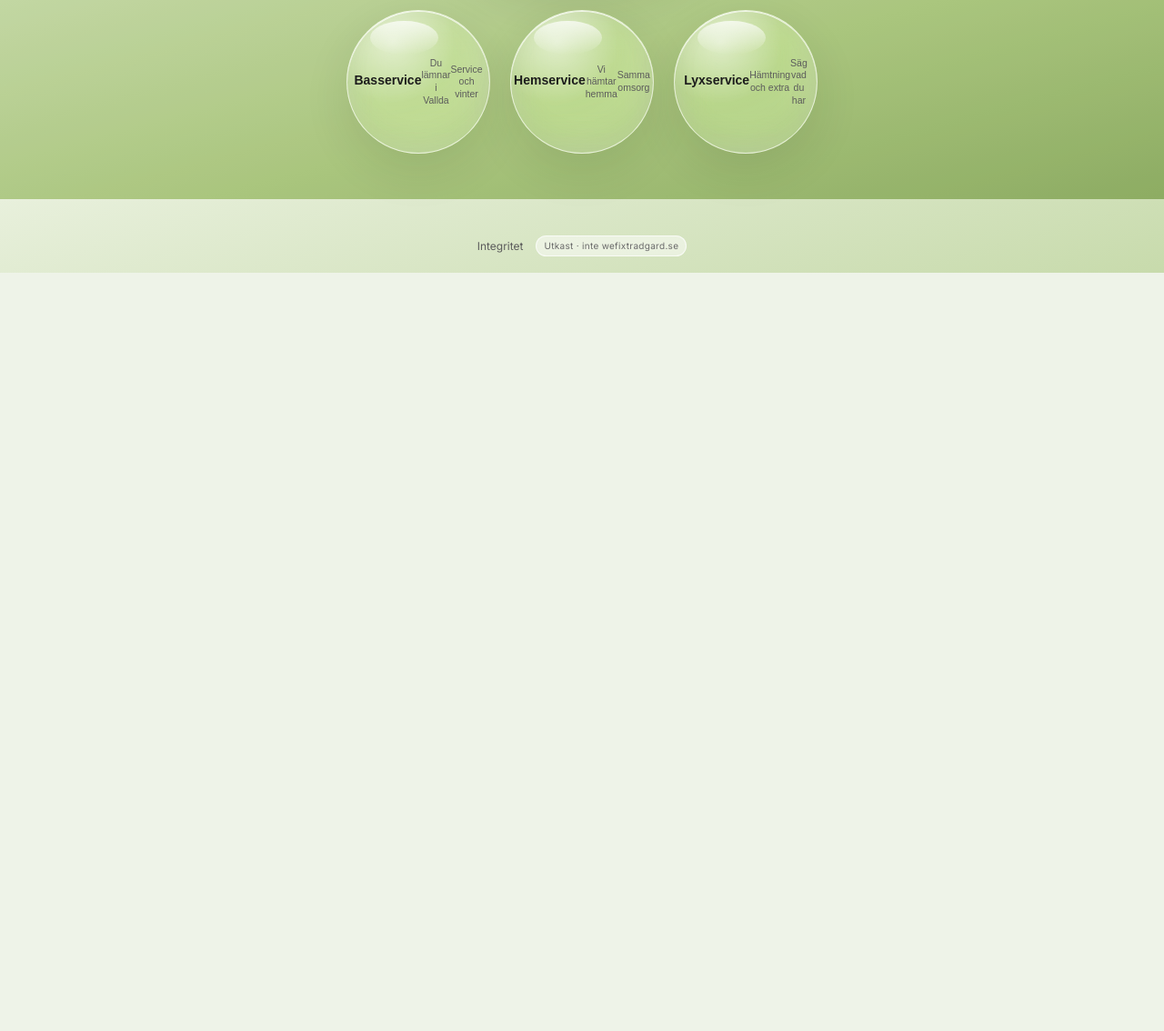
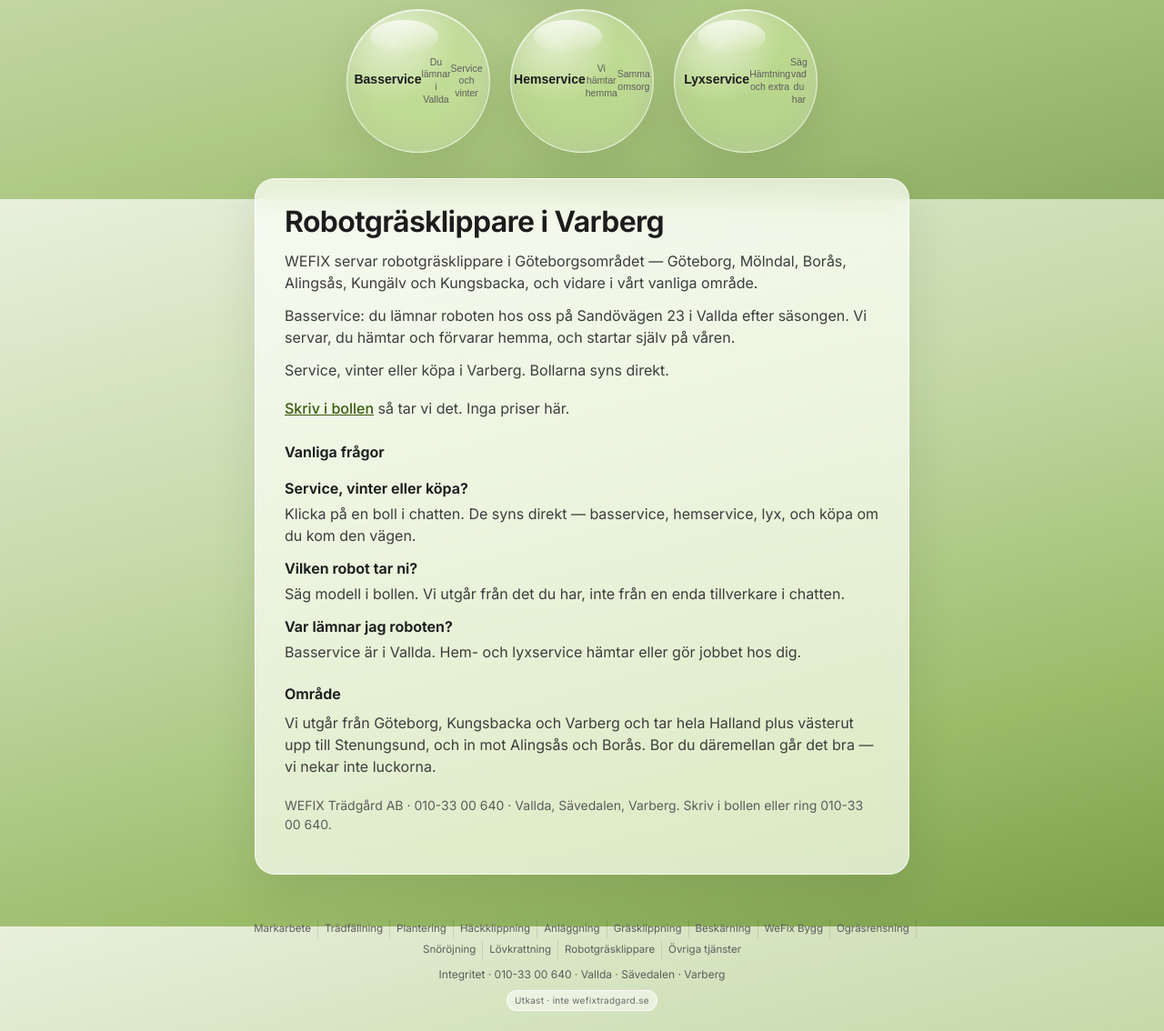
Before and after one commit to wefix001/wefix001.github.io, a plain HTML site: page robotgrasklippare-varberg.html in a window 1280 px wide. Shown: the part 581-1715 px from the top of the page at 91% size. Before the commit the page ends 881 px from the top, so only its background shows below. Drawn offline with Linux system fonts and the light colour scheme.

Commit message:
Ads landing robot Varberg: visible article, greeting is the ask

```diff
--- a/robotgrasklippare-varberg.html
+++ b/robotgrasklippare-varberg.html
@@ -9,23 +9,26 @@
   <link rel="preconnect" href="https://fonts.gstatic.com" crossorigin>
   <link href="https://fonts.googleapis.com/css2?family=Inter:wght@400;500;650&display=swap" rel="stylesheet">
   <link rel="stylesheet" href="assets/css/site.css">
+  <link rel="stylesheet" href="assets/css/landings.css">
 </head>
-<body class="home landing-robot" data-intent="robot.service">
+<body class="home has-article landing-robot" data-intent="robot.service">
   <div class="wash" aria-hidden="true"></div>
   <div class="test-banner">Testyta · inte den skarpa sajten</div>
   <header class="site-header">
-    <a class="logo" href="index.html" aria-label="WEFIX Trädgård, till start">
-      <img src="assets/img/wefix-logo.svg" alt="WEFIX Trädgård" width="140" height="72"
-           onerror="this.onerror=null;this.src='assets/img/wefix-logo.png'">
-    </a>
+    <div class="brand">
+      <a class="logo" href="index.html" aria-label="WEFIX Trädgård, till start">
+        <img src="assets/img/wefix-logo.svg" alt="WEFIX Trädgård" width="140" height="72"
+             onerror="this.onerror=null;this.src='assets/img/wefix-logo.png'">
+      </a>
+      <p class="tagline">Trädgård i Göteborg och Halland sedan 2003</p>
+    </div>
     <a class="phone" href="tel:0103300640">010-33 00 640</a>
   </header>
-  <h1 class="seo-h1">Robotgräsklippare i Varberg</h1>
   <main class="stage">
     <div class="orb orb-main" id="main-orb">
       <div class="orb-inner">
         <div class="messages" id="messages">
-          <p class="msg bot greeting">Hej! Du tittar på robotgräsklippare. Service, vinter eller köpa?</p>
+          <p class="msg bot greeting">Hej! Hur vill du ha hjälp med roboten — service, vinter eller köpa?</p>
           <p class="privacy-line" id="privacy-line">Du pratar med en AI. Vi tar emot det du skriver för att kunna hjälpa dig.</p>
         </div>
         <form class="composer" id="composer" autocomplete="off">
@@ -41,14 +44,44 @@
     </div>
     <div class="offers" id="offers"></div>
   </main>
+    <article class="landing-article">
+      <h1>Robotgräsklippare i Varberg</h1>
+        <p>WEFIX servar robotgräsklippare i Göteborgsområdet — Göteborg, Mölndal, Borås, Alingsås, Kungälv och Kungsbacka, och vidare i vårt vanliga område.</p>
+        <p>Basservice: du lämnar roboten hos oss på Sandövägen 23 i Vallda efter säsongen. Vi servar, du hämtar och förvarar hemma, och startar själv på våren.</p>
+        <p>Service, vinter eller köpa i Varberg. Bollarna syns direkt.</p>
+      <p><a class="to-chat" href="#main-orb">Skriv i bollen</a> så tar vi det. Inga priser här.</p>
+      <h2>Vanliga frågor</h2>
+        <dl class="faq">
+          <dt>Service, vinter eller köpa?</dt>
+          <dd>Klicka på en boll i chatten. De syns direkt — basservice, hemservice, lyx, och köpa om du kom den vägen.</dd>
+          <dt>Vilken robot tar ni?</dt>
+          <dd>Säg modell i bollen. Vi utgår från det du har, inte från en enda tillverkare i chatten.</dd>
+          <dt>Var lämnar jag roboten?</dt>
+          <dd>Basservice är i Vallda. Hem- och lyxservice hämtar eller gör jobbet hos dig.</dd>
+        </dl>
+      <h2>Område</h2>
+      <p>Vi utgår från Göteborg, Kungsbacka och Varberg och tar hela Halland plus västerut upp till Stenungsund, och in mot Alingsås och Borås. Bor du däremellan går det bra — vi nekar inte luckorna.</p>
+      <p class="nap">WEFIX Trädgård AB · 010-33 00 640 · Vallda, Sävedalen, Varberg. Skriv i bollen eller ring 010-33 00 640.</p>
+    </article>
   <footer class="site-footer">
-    <a href="integritet.html">Integritet</a>
+    <nav class="foot-services" aria-label="Tjänster">
+    <a href="markarbete.html">Markarbete</a>
+    <a href="tradfallning.html">Trädfällning</a>
+    <a href="plantering.html">Plantering</a>
+    <a href="hackklippning.html">Häckklippning</a>
+    <a href="anlaggning.html">Anläggning</a>
+    <a href="grasklippning.html">Gräsklippning</a>
+    <a href="beskarning.html">Beskärning</a>
+    <a href="wefix-bygg.html">WeFix Bygg</a>
+    <a href="ograsrensning.html">Ogräsrensning</a>
+    <a href="snorodjning.html">Snöröjning</a>
+    <a href="lovkrattning.html">Lövkrattning</a>
+    <a href="robotgrasklippare.html">Robotgräsklippare</a>
+    <a href="ovriga-tjanster.html">Övriga tjänster</a>
+    </nav>
+    <p class="foot-meta"><a href="integritet.html">Integritet</a> · <a href="tel:0103300640">010-33 00 640</a> · Vallda · Sävedalen · Varberg</p>
     <span class="badge">Utkast · inte wefixtradgard.se</span>
   </footer>
-  <aside class="seo-block">
-    <h2>Robotgräsklippare i Varberg</h2>
-    <p>Service, vinter och uppstart i Varberg. Skriv i chatten. Inga priser här.</p>
-  </aside>
   <script src="assets/js/chat.js"></script>
 </body>
 </html>
```
